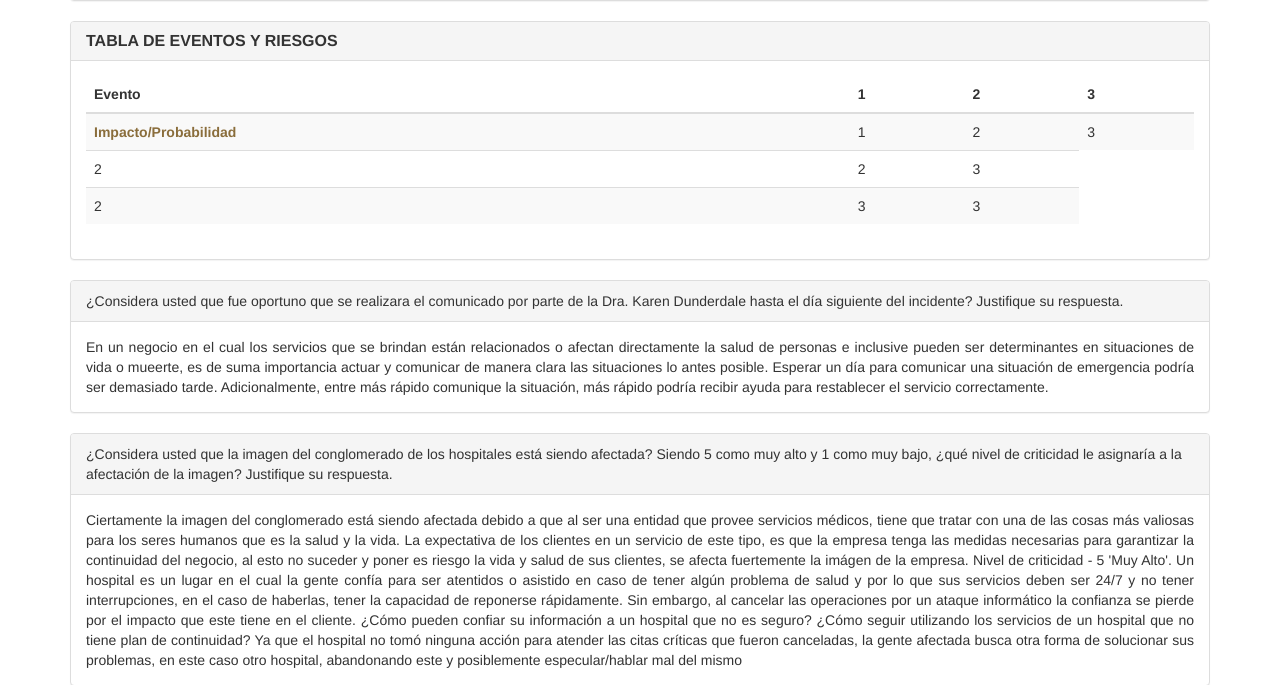
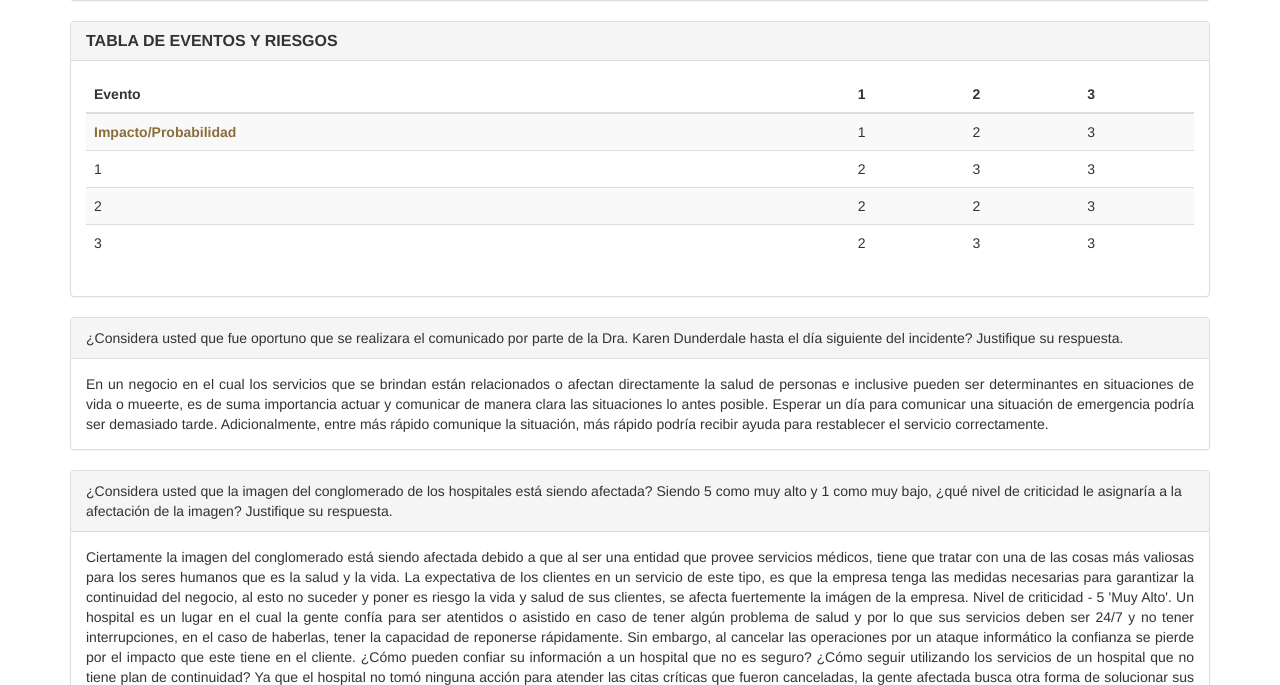
Before and after one commit to OneTesseractInMultiverse/ITIL-CaseExample, a Python web app: template templates/casos/business_continuity.html in a window 1280 px wide. Shown: the part 835-1520 px from the top of the page. Run offline with Jinja, Linux system fonts and the light colour scheme; the template is opened without the code that fills it, so the values that code supplies are empty; some libraries are stand-ins or nearby versions.

Commit message:
<update tabla riesgo probabilidad

```diff
--- a/templates/casos/business_continuity.html
+++ b/templates/casos/business_continuity.html
@@ -134,7 +134,7 @@
 
                 <tr>
                   <td>
-                    2
+                    1
                   </td>
                   <td>
                     2
@@ -142,15 +142,22 @@
                   <td>
                     3
                   </td>
+                    <td>3</td>
                 </tr>
 
                 <tr>
                   <td>2</td>
-                  <td>3</td>
-                  <td>3</td>
+                  <td>2</td>
+                  <td>2</td>
+                    <td>3</td>
                 </tr>
 
-
+                <tr>
+                  <td>3</td>
+                  <td>2</td>
+                  <td>3</td>
+                    <td>3</td>
+                </tr>
 
 
 
```
